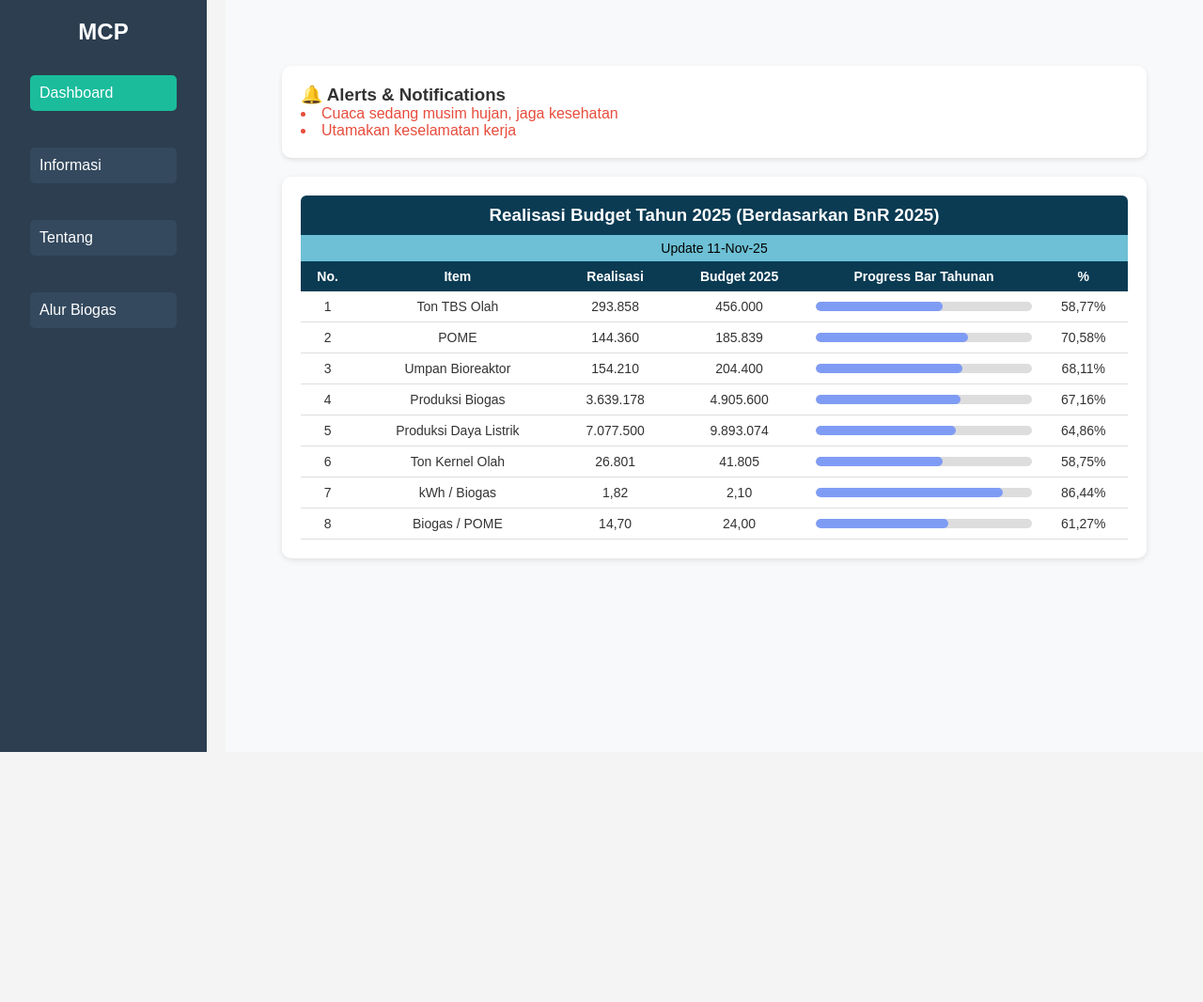
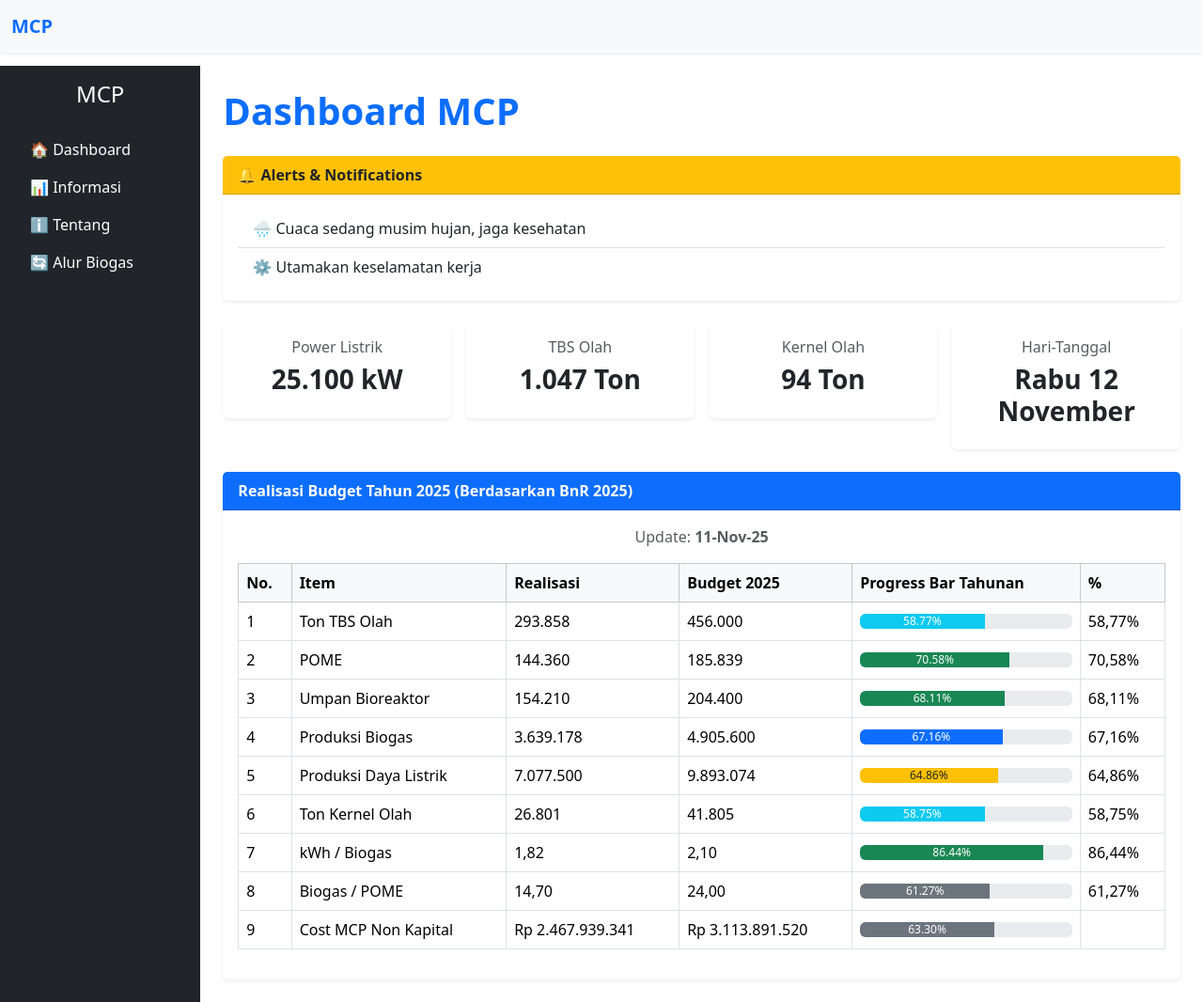
Before and after one commit to doank05/mcp.github.io, a plain HTML site: page index.html in a window 1280 px wide. Shown: the whole page at 94% size. Before the commit the page ends 800 px from the top, so only its background shows below. Drawn offline with nearby package versions, Linux system fonts and the light colour scheme.

Commit message:
Refactor index.html for Bootstrap integration
Updated the layout and styling of the MCP Dashboard. Added Bootstrap for responsive design and improved the structure of the sidebar and main content.

```diff
--- a/index.html
+++ b/index.html
@@ -2,42 +2,127 @@
 <html lang="id">
 <head>
   <meta charset="UTF-8">
-  <title>MCP Dashboard</title>
-  <link rel="stylesheet" href="style.css">
+  <meta name="viewport" content="width=device-width, initial-scale=1">
+  <title>Dashboard MCP</title>
+  <!-- Bootstrap CSS -->
+  <link href="https://cdn.jsdelivr.net/npm/bootstrap@5.3.3/dist/css/bootstrap.min.css" rel="stylesheet">
+  <link rel="stylesheet" href="custom.css">
 </head>
 <body>
+
+  <!-- Navbar (Tombol Hamburger di mobile) -->
+  <nav class="navbar navbar-expand-lg navbar-light bg-light fixed-top shadow-sm">
+    <div class="container-fluid">
+      <button class="btn btn-outline-primary me-2 d-lg-none" type="button" data-bs-toggle="offcanvas" data-bs-target="#sidebar" aria-controls="sidebar">
+        ☰
+      </button>
+      <a class="navbar-brand fw-bold text-primary" href="#">MCP</a>
+    </div>
+  </nav>
+
   <!-- Sidebar -->
-  <div class="sidebar">
-    <h2>MCP</h2>
-    <ul>
-      <li><a href="index.html" class="active">Dashboard</a></li>
-      <li><a href="inform.html">Informasi</a></li>
-      <li><a href="about.html">Tentang</a></li>
-	  <li><a href="alur.html">Alur Biogas</a></li>
+  <div class="offcanvas offcanvas-start text-bg-dark" tabindex="-1" id="sidebar">
+    <div class="offcanvas-header">
+      <h5 class="offcanvas-title">Menu</h5>
+      <button type="button" class="btn-close btn-close-white" data-bs-dismiss="offcanvas"></button>
+    </div>
+    <div class="offcanvas-body">
+      <ul class="nav flex-column">
+        <li class="nav-item"><a class="nav-link text-white active" href="index.html">🏠 Dashboard</a></li>
+        <li class="nav-item"><a class="nav-link text-white" href="inform.html">📊 Informasi</a></li>
+        <li class="nav-item"><a class="nav-link text-white" href="about.html">ℹ️ Tentang</a></li>
+        <li class="nav-item"><a class="nav-link text-white" href="alur.html">🔄 Alur Biogas</a></li>
+      </ul>
+    </div>
+  </div>
+
+  <!-- Main Content -->
+  <main class="container-fluid" style="margin-top:70px;">
+  <div class="row">
+    <!-- Sidebar -->
+    <div class="col-lg-2 d-none d-lg-block bg-dark text-white min-vh-100 p-3">
+      <h4 class="text-center mb-4">MCP</h4>
+      <ul class="nav flex-column">
+        <li class="nav-item"><a class="nav-link text-white active" href="index.html">🏠 Dashboard</a></li>
+        <li class="nav-item"><a class="nav-link text-white" href="inform.html">📊 Informasi</a></li>
+        <li class="nav-item"><a class="nav-link text-white" href="about.html">ℹ️ Tentang</a></li>
+        <li class="nav-item"><a class="nav-link text-white" href="alur.html">🔄 Alur Biogas</a></li>
       </ul>
     </div>
 
-  <!-- Main -->
-  <div class="main">
+    <!-- Main Content -->
+    <div class="col-lg-10 p-4">
+      <h1 class="fw-bold text-primary mb-4">Dashboard MCP</h1>
 
-    <!-- Dashboard content -->
-    <div class="dashboard">
 
-		<div class="notifications">
-			<h3>🔔 Alerts & Notifications</h3>
-			<ul>
-			  <li>Cuaca sedang musim hujan, jaga kesehatan</li>
-			  <li>Utamakan keselamatan kerja</li>
+
+      <!-- Alerts -->
+      <div class="card border-0 shadow-sm mb-4">
+        <div class="card-header bg-warning fw-bold">
+          🔔 Alerts & Notifications
+        </div>
+        <div class="card-body">
+          <ul class="list-group list-group-flush">
+            <li class="list-group-item">🌧️ Cuaca sedang musim hujan, jaga kesehatan</li>
+            <li class="list-group-item">⚙️ Utamakan keselamatan kerja</li>
           </ul>
         </div>
+      </div>
+
+      <!-- Info Cards -->
+      <div class="row g-3 mb-4">
+        <div class="col-md-3">
+          <div class="card shadow-sm border-0 text-center">
+            <div class="card-body">
+              <h6 class="text-muted">Power Listrik</h6>
+              <h3 class="fw-bold">25.100 kW</h3>
+            </div>
+          </div>
+        </div>
+
+        <div class="col-md-3">
+          <div class="card shadow-sm border-0 text-center">
+            <div class="card-body">
+              <h6 class="text-muted">TBS Olah </h6>
+              <h3 class="fw-bold">1.047 Ton</h3>
+            </div>
+          </div>
+        </div>
+
+        <div class="col-md-3">
+          <div class="card shadow-sm border-0 text-center">
+            <div class="card-body">
+              <h6 class="text-muted">Kernel Olah</h6>
+              <h3 class="fw-bold">94 Ton</h3>
+            </div>
+          </div>
+        </div>
+
+        <div class="col-md-3">
+          <div class="card shadow-sm border-0 text-center">
+            <div class="card-body">
+              <h6 class="text-muted">Hari-Tanggal</h6>
+              <h3 class="fw-bold">Rabu 12 November</h3>
+            </div>
+          </div>
+        </div>
+      </div>
+
+
+
 
       <!-- Progress Table -->
-		<div class="progress-table">
-		  <h3>Realisasi Budget Tahun 2025 (Berdasarkan BnR 2025)</h3>
-		  <p class="update-date center">Update 11-Nov-25</p>
-
-		  <table>
-			<thead>
+      <div class="card border-0 shadow-sm">
+        <div class="card-header bg-primary text-white fw-bold">
+          Realisasi Budget Tahun 2025 (Berdasarkan BnR 2025)
+        </div>
+        <div class="card-body">
+          <p class="text-center text-muted mb-3">
+            Update: <strong>11-Nov-25</strong>
+          </p>
+          <div class="table-responsive">
+            <table class="table table-bordered align-middle">
+              <thead class="table-light">
                 <tr>
                   <th>No.</th>
                   <th>Item</th>
@@ -53,7 +138,7 @@
                   <td>Ton TBS Olah</td>
                   <td>293.858</td>
                   <td>456.000</td>
-				<td><div class="progress"><div class="bar" style="width:58.77%"></div></div></td>
+                  <td><div class="progress"><div class="progress-bar bg-info" style="width:58.77%">58.77%</div></div></td>
                   <td>58,77%</td>
                 </tr>
                 <tr>
@@ -61,7 +146,7 @@
                   <td>POME</td>
                   <td>144.360</td>
                   <td>185.839</td>
-				<td><div class="progress"><div class="bar" style="width:70.58%"></div></div></td>
+                  <td><div class="progress"><div class="progress-bar bg-success" style="width:70.58%">70.58%</div></div></td>
                   <td>70,58%</td>
                 </tr>
                 <tr>
@@ -69,7 +154,7 @@
                   <td>Umpan Bioreaktor</td>
                   <td>154.210</td>
                   <td>204.400</td>
-				<td><div class="progress"><div class="bar" style="width:68.11%"></div></div></td>
+                  <td><div class="progress"><div class="progress-bar bg-success" style="width:68.11%">68.11%</div></div></td>
                   <td>68,11%</td>
                 </tr>
                 <tr>
@@ -77,7 +162,7 @@
                   <td>Produksi Biogas</td>
                   <td>3.639.178</td>
                   <td>4.905.600</td>
-				<td><div class="progress"><div class="bar" style="width:67.16%"></div></div></td>
+                  <td><div class="progress"><div class="progress-bar bg-primary" style="width:67.16%">67.16%</div></div></td>
                   <td>67,16%</td>
                 </tr>
                 <tr>
@@ -85,7 +170,7 @@
                   <td>Produksi Daya Listrik</td>
                   <td>7.077.500</td>
                   <td>9.893.074</td>
-				<td><div class="progress"><div class="bar" style="width:64.86%"></div></div></td>
+                  <td><div class="progress"><div class="progress-bar bg-warning text-dark" style="width:64.86%">64.86%</div></div></td>
                   <td>64,86%</td>
                 </tr>
                 <tr>
@@ -93,7 +178,7 @@
                   <td>Ton Kernel Olah</td>
                   <td>26.801</td>
                   <td>41.805</td>
-				<td><div class="progress"><div class="bar" style="width:58.75%"></div></div></td>
+                  <td><div class="progress"><div class="progress-bar bg-info" style="width:58.75%">58.75%</div></div></td>
                   <td>58,75%</td>
                 </tr>
                 <tr>
@@ -101,7 +186,7 @@
                   <td>kWh / Biogas</td>
                   <td>1,82</td>
                   <td>2,10</td>
-				<td><div class="progress"><div class="bar" style="width:86.44%"></div></div></td>
+                  <td><div class="progress"><div class="progress-bar bg-success" style="width:86.44%">86.44%</div></div></td>
                   <td>86,44%</td>
                 </tr>
                 <tr>
@@ -109,15 +194,29 @@
                   <td>Biogas / POME</td>
                   <td>14,70</td>
                   <td>24,00</td>
-				<td><div class="progress"><div class="bar" style="width:61.27%"></div></div></td>
+                  <td><div class="progress"><div class="progress-bar bg-secondary" style="width:61.27%">61.27%</div></div></td>
                   <td>61,27%</td>
+                </tr>
+                <tr>
+                  <td>9</td>
+                  <td>Cost MCP Non Kapital</td>
+                  <td>Rp 2.467.939.341</td>
+                  <td>Rp 3.113.891.520</td>
+                  <td><div class="progress"><div class="progress-bar bg-secondary" style="width:63.30%">63.30%</div></div></td>
+                  <td></td>
                 </tr>
               </tbody>
             </table>
           </div>
-
+        </div>
+      </div>
 
     </div>
   </div>
+</main>
+
+
+  <!-- Bootstrap JS -->
+  <script src="https://cdn.jsdelivr.net/npm/bootstrap@5.3.3/dist/js/bootstrap.bundle.min.js"></script>
 </body>
 </html>
```
Lines whose indentation alone changed are shown as unchanged.
